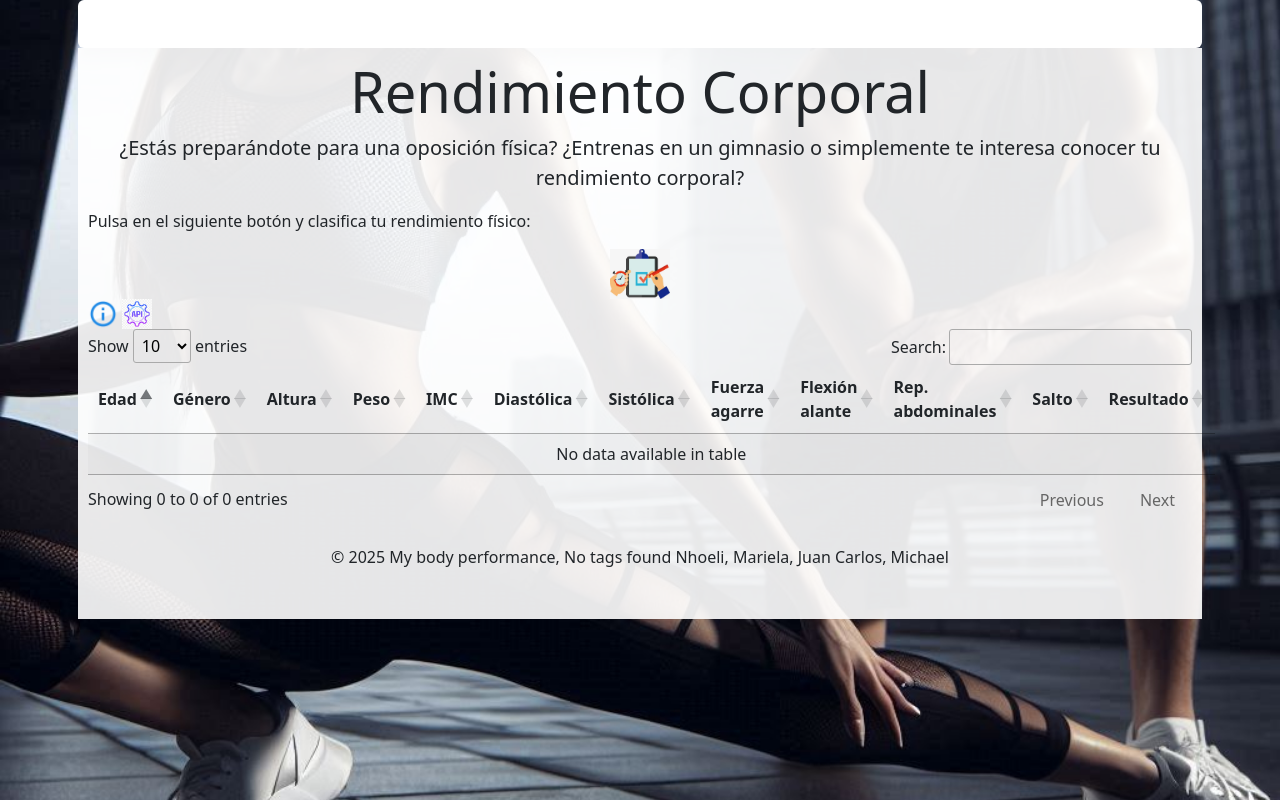
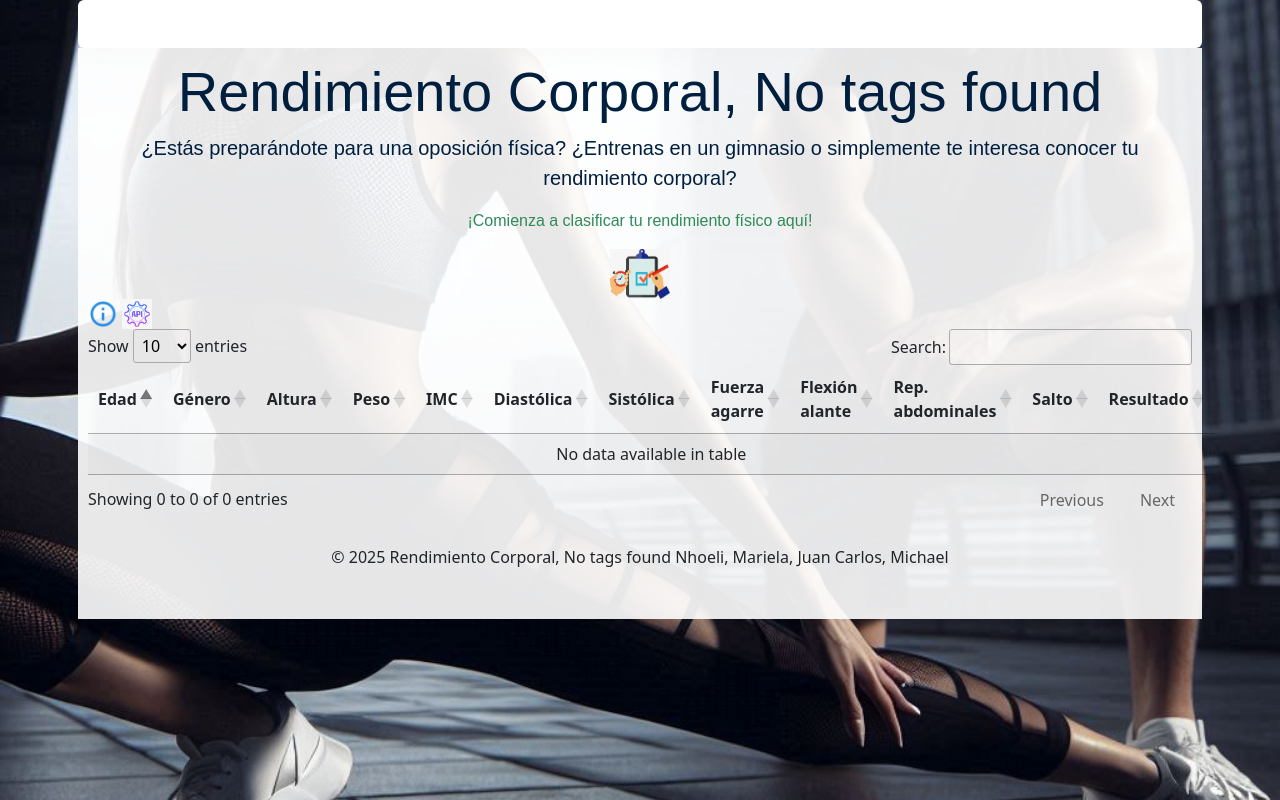
Before and after one commit to Bootcamp-IA-P4/Clasificaci-n_Multiclase_equipo_6, a FastAPI app: page / in a window 1280 px wide. Run offline with FastAPI, Linux system fonts and the light colour scheme; data that the repository does not hold is empty; parts of the project's set-up code (start-up, migrations or seed data) failed here and were passed over; some libraries are stand-ins or nearby versions.

Commit message:
fix: modified variables to html

```diff
--- a/core/config.py
+++ b/core/config.py
@@ -5,12 +5,12 @@ class Settings:
         self.model_path_A = "model/model.pkl"
         self.class_map_path = "model/class_map.pkl"
         self.gender_map_path = "model/gender_map.pkl"
-        self.proyect_name = "My body performance"
+        self.proyect_name = "Rendimiento Corporal"
         self.csv_clean_path = "data/clean_data.csv"
         self.repository = "https://api.github.com/repos/Bootcamp-IA-P4/Clasificaci-n_Multiclase_equipo_6"
         self.version = "1.0.0"
-        self.description = "Assessment of body performance in the sports context"
-
+        self.description = "¿Estás preparándote para una oposición física? ¿Entrenas en un gimnasio o simplemente te interesa conocer tu rendimiento corporal?"
+        self.slogan = "¡Comienza a clasificar tu rendimiento físico aquí!"
         self.api_prefix = "/api"
         self.api_version = "/v1"
         self.creators = ["Nhoeli", "Mariela", "Juan Carlos", "Michael"]
--- a/main.py
+++ b/main.py
@@ -67,6 +67,7 @@ async def read_root(request: Request):
             "request": request,
             "title": settings.proyect_name + ", " + VERSION,
             "description": settings.description,
+            "slogan": settings.slogan,
             "apipref": settings.api_prefix + settings.api_version,
             "creators": creators_str,
             "date": year,
--- a/static/style.css
+++ b/static/style.css
@@ -125,7 +125,7 @@ fieldset .next{
     margin-top: 10px;
   }
 .gender-show{
-  height: 40px;
+  height: 20px;
 }
 #predict{
   text-align: right;
@@ -135,5 +135,18 @@ fieldset .next{
   height: 50px;
 }
 .lead_left{
-  text-align: left;
+  text-align: center;
+  font-family: Arial, Helvetica, sans-serif;
+  color: #2E8B57;
+  font-weight: 80;
 }
+.display-4{
+  font-family: Arial, Helvetica, sans-serif;
+  color: #001f3f;
+  font-weight: 100;
+}
+.lead{
+  font-family: Arial, Helvetica, sans-serif;
+  color: #001f3f;
+  font-weight: 80;
+}
--- a/templates/index.html
+++ b/templates/index.html
@@ -21,6 +21,7 @@
     <link rel="stylesheet" href="/static/style.css">
     <meta name="description" content="{{ description }}" />
     <title>{{ title }}</title>
+
   </head>
 <style>
 
@@ -29,11 +30,10 @@
     <div class="container bg-white rounded shadow p-4"></div>
     <section class="bg-light text-center py-1 padding">
       <div class="container">
-        <h1 class="display-4">Rendimiento Corporal</h1>
-        <p class="lead">¿Estás preparándote para una oposición física? ¿Entrenas en un gimnasio o simplemente te interesa conocer tu rendimiento
-        corporal?</p>
+        <h1 class="display-4">{{ title }}</h1>
+        <p class="lead">{{ description }}</p>
       </div>
-      <p class="lead_left">Pulsa en el siguiente botón y clasifica tu rendimiento físico:</p>
+      <p class="lead_left">{{ slogan }}</p>
       <img src="{{ url_for('static', path='img/test.jpg') }}" class="buttom_test_form" title="Do physical test"
         onclick="window.test_p.showModal();" />
       <div style="text-align: left;">
```
Also changed, not shown: 2 other files.
